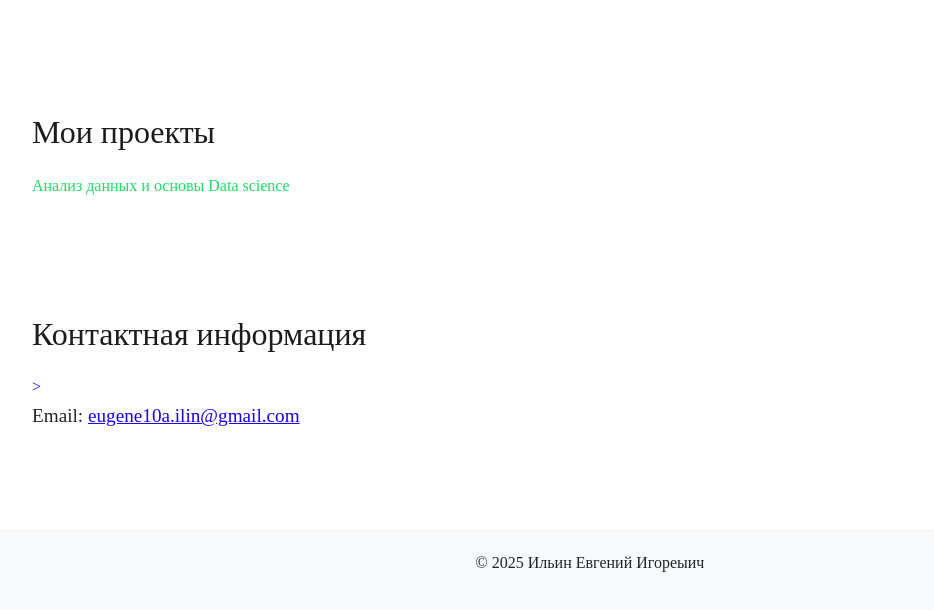
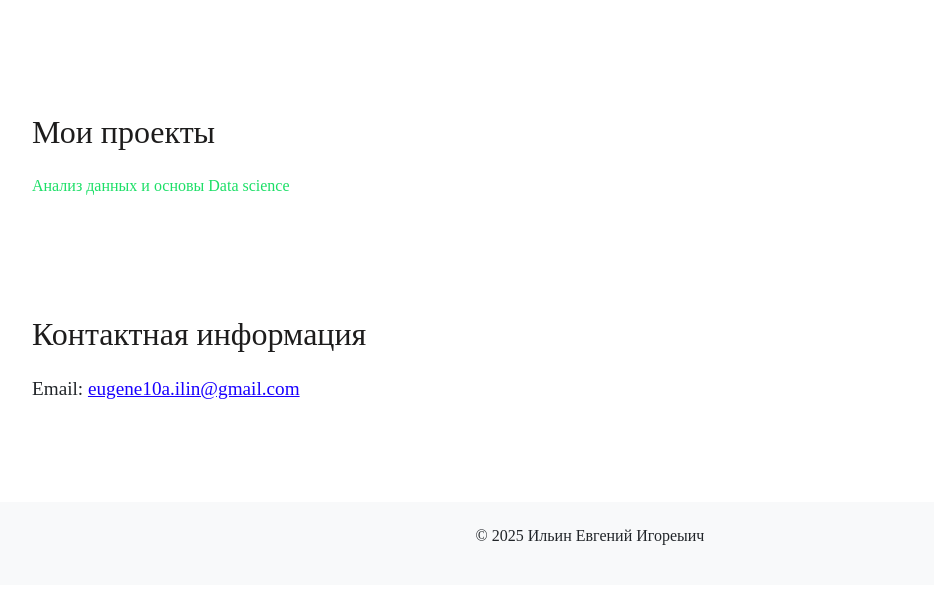
Before and after one commit to LapisDot/IlinEvgenijPartfoleo.github.io, a plain HTML site: page index.html in a window 1280 px wide. Shown: the part 723-1333 px from the top of the page, without its empty margins (50-984 px from the left). After the commit the page ends 1308 px from the top, so only its background shows below. Drawn offline with nearby package versions, Linux system fonts and the light colour scheme; a script that the page names is missing.

Commit message:
Update index.html

```diff
--- a/index.html
+++ b/index.html
@@ -47,7 +47,7 @@
 <section id="contacts">
     <div class="container">
         <h2>Контактная информация</h2>
-        <a <img src="images/qr-code.jpg" width="292" height="292" border="10" title="QR код">></a>
+        <a <img src="images/qr-code.jpg" width="292" height="292" border="10" title="QR код"></a>
         <p>Email: <a href="mailto:eugene10a.ilin@gmail.com">eugene10a.ilin@gmail.com</a></p>
 
     </div>
```
